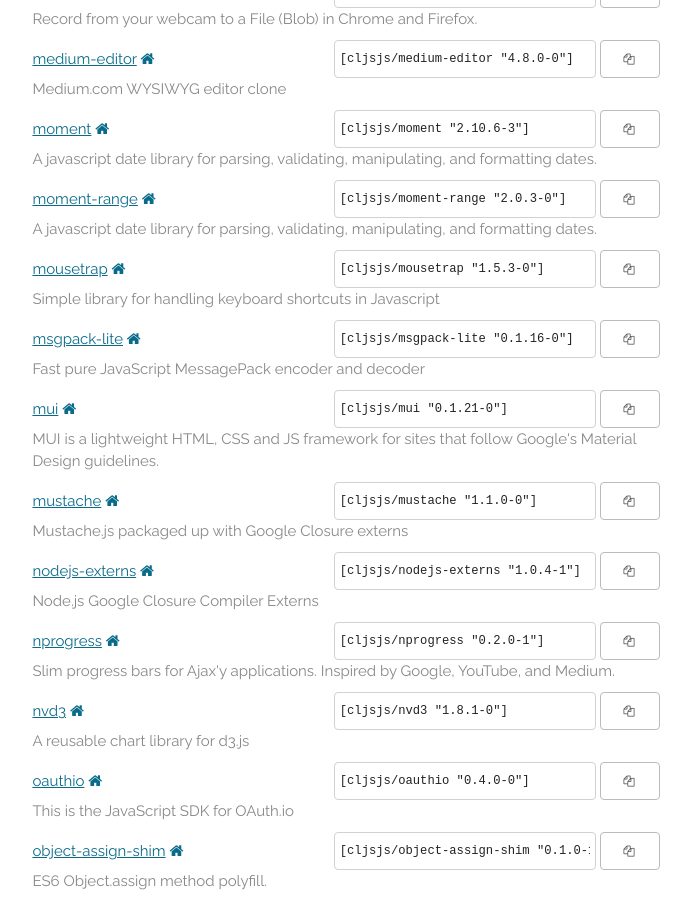
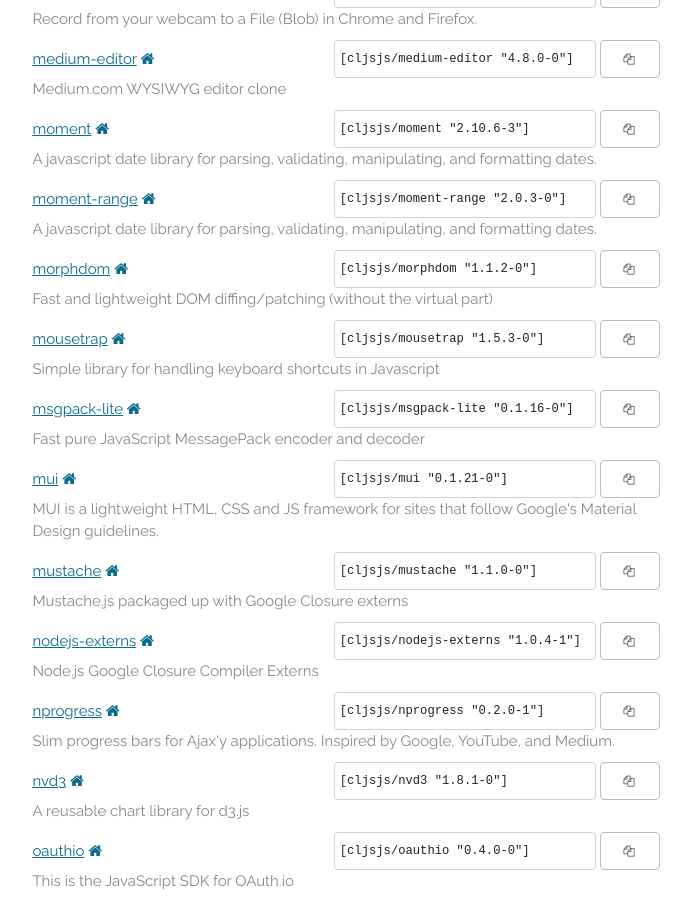
Before and after one commit to cljsjs/cljsjs.github.io, a Jekyll site: the page built from index.markdown, in a window 1280 px wide and 900 px high, scrolled down 7306 px. Shown: the whole window, without its empty margins (294-985 px from the left). Built offline with Jekyll 4.4.1, drawn with Linux system fonts in a browser that asks for light colours; nearby versions of some CDN libraries; comment, search, counter and statistics services are not loaded.

Commit message:
Automatic update

```diff
--- a/_includes/packages.html
+++ b/_includes/packages.html
@@ -792,6 +792,15 @@
     <p class="description">A javascript date library for parsing, validating, manipulating, and formatting dates.</p>
   </li>
   <li>
+    <a href="https://clojars.org/cljsjs/morphdom">morphdom</a>
+    <a href="https://github.com/patrick-steele-idem/morphdom" target="new"><i class="fa fa-home"></i></a>
+    <span class="clojars">
+      <input type="text" value='[cljsjs/morphdom "1.1.2-0"]'/>
+      <button data-clipboard-text='[cljsjs/morphdom "1.1.2-0"]'><i class="fa fa-copy"></i></button>
+    </span>
+    <p class="description">Fast and lightweight DOM diffing/patching (without the virtual part)</p>
+  </li>
+  <li>
     <a href="https://clojars.org/cljsjs/mousetrap">mousetrap</a>
     <a href="https://craig.is/killing/mice" target="new"><i class="fa fa-home"></i></a>
     <span class="clojars">
```
